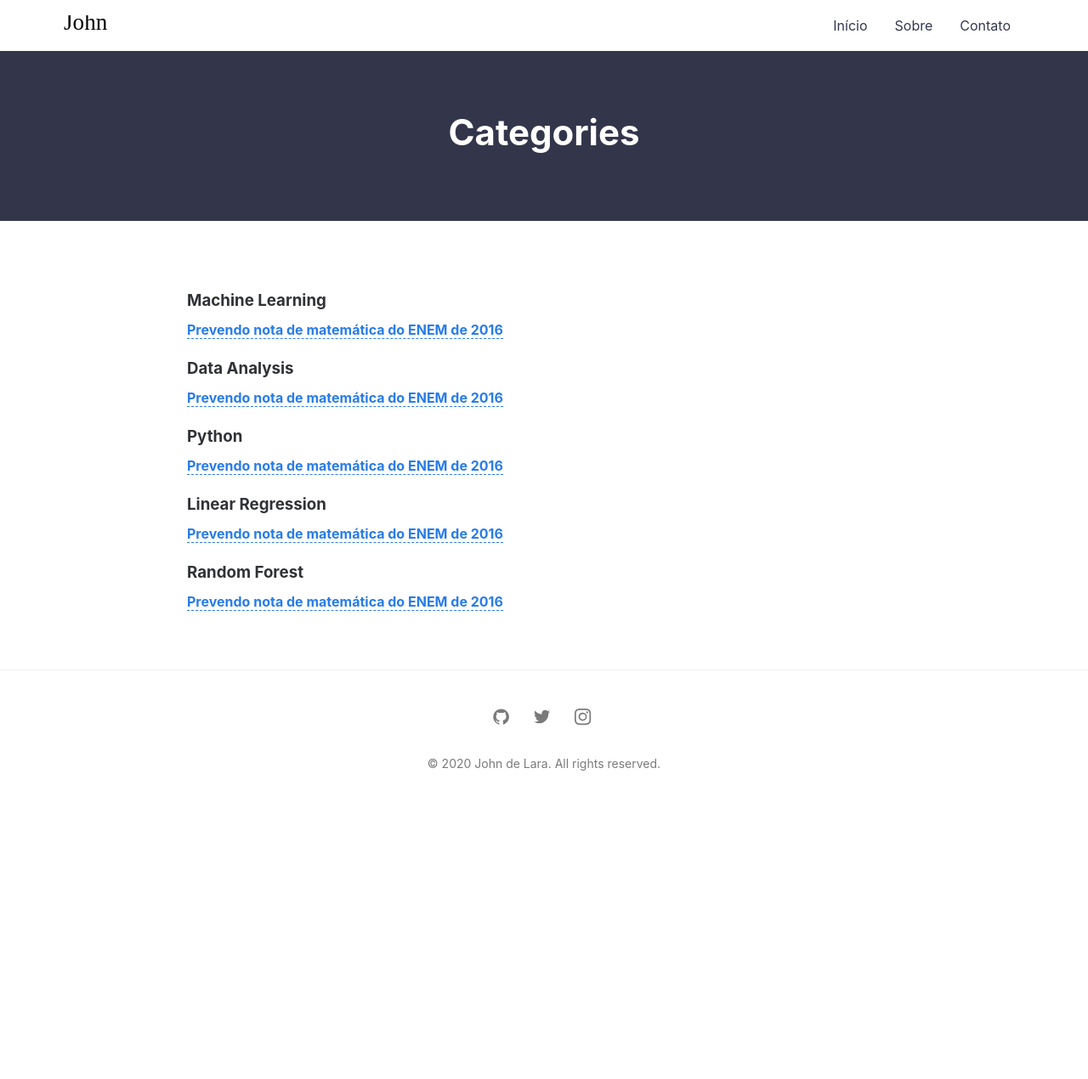
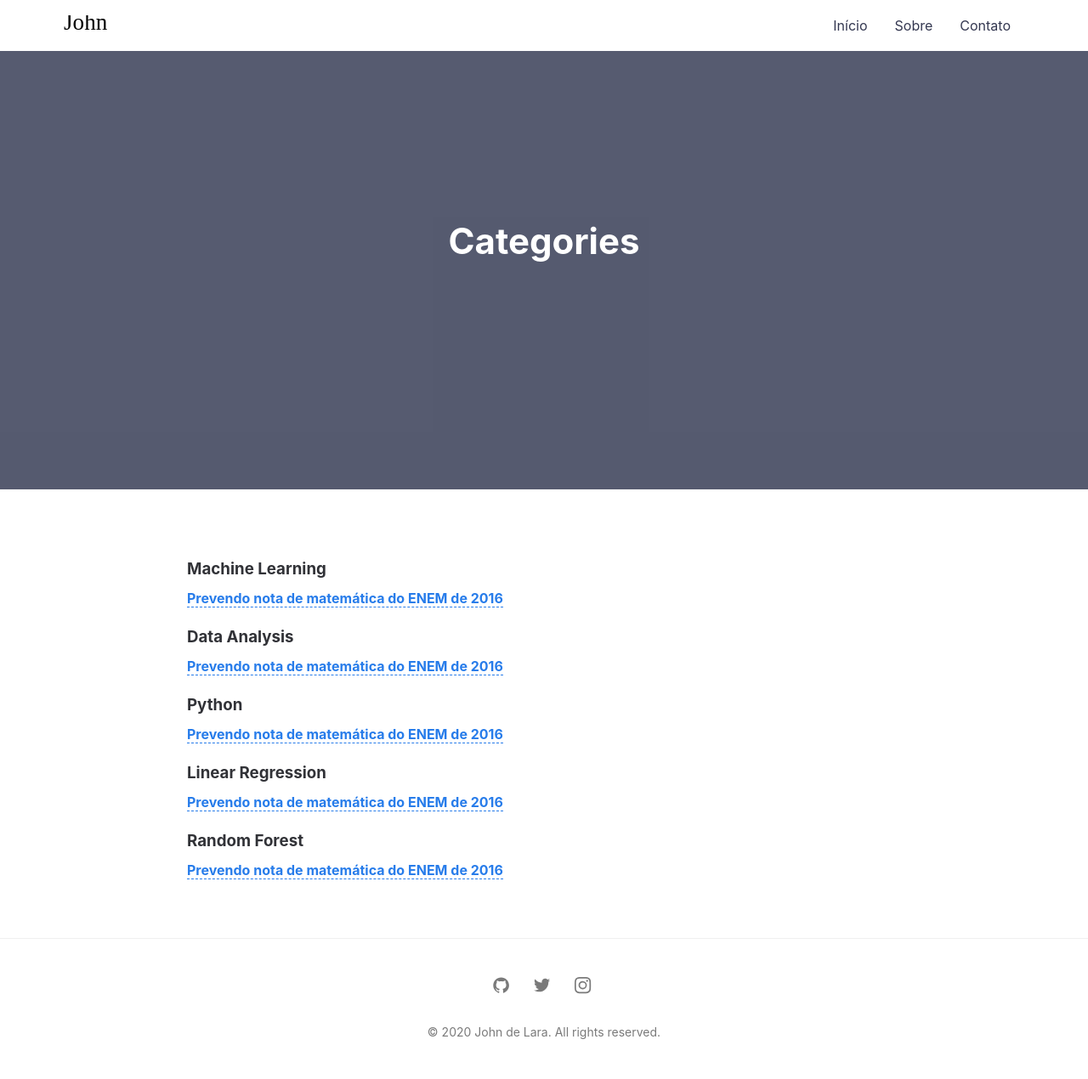
Before and after one commit to johndelara1/portfolioweb, a Jekyll site: the page built from categories.md, in a window 1280 px wide. Shown: the whole page at 85% size. Built offline with Jekyll 4.4.1, drawn with Linux system fonts in a browser that asks for light colours; before the commit the page ends 954 px from its top, so only the background shows below that.

Commit message:
initial commit

```diff
--- a/_layouts/page.html
+++ b/_layouts/page.html
@@ -19,7 +19,7 @@
 
     {% include header.html %}
 
-    <div class="hero--small" data-bg="{{ site.url }}{{ site.baseurl }}/assets/img/{{ site.hero_img1 }}">
+    <div class="hero small" data-bg="{{ site.url }}{{ site.baseurl }}/assets/img/{{ site.hero_img1 }}">
       <div class="hero__wrap" >
         <h1 class="hero__title">{{ page.title }} </h1>
       </div>
```
